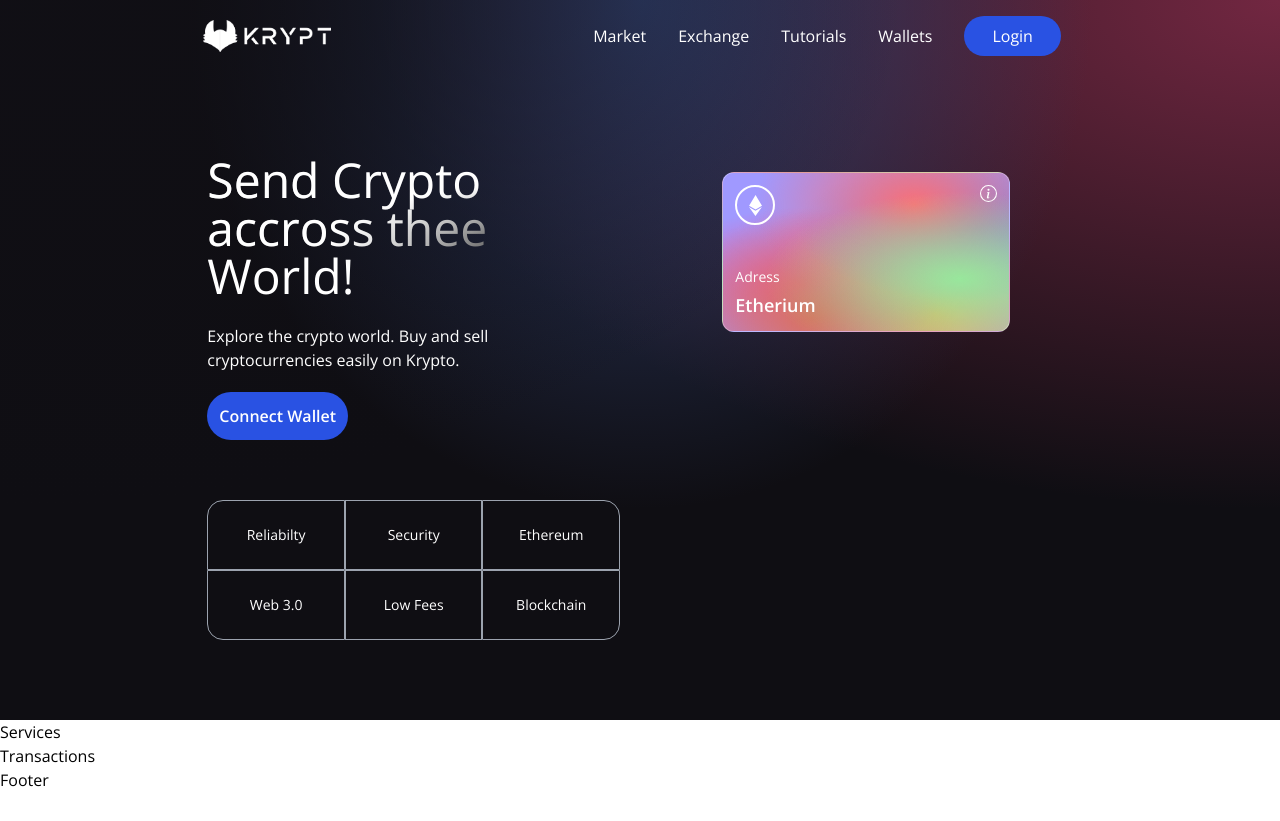
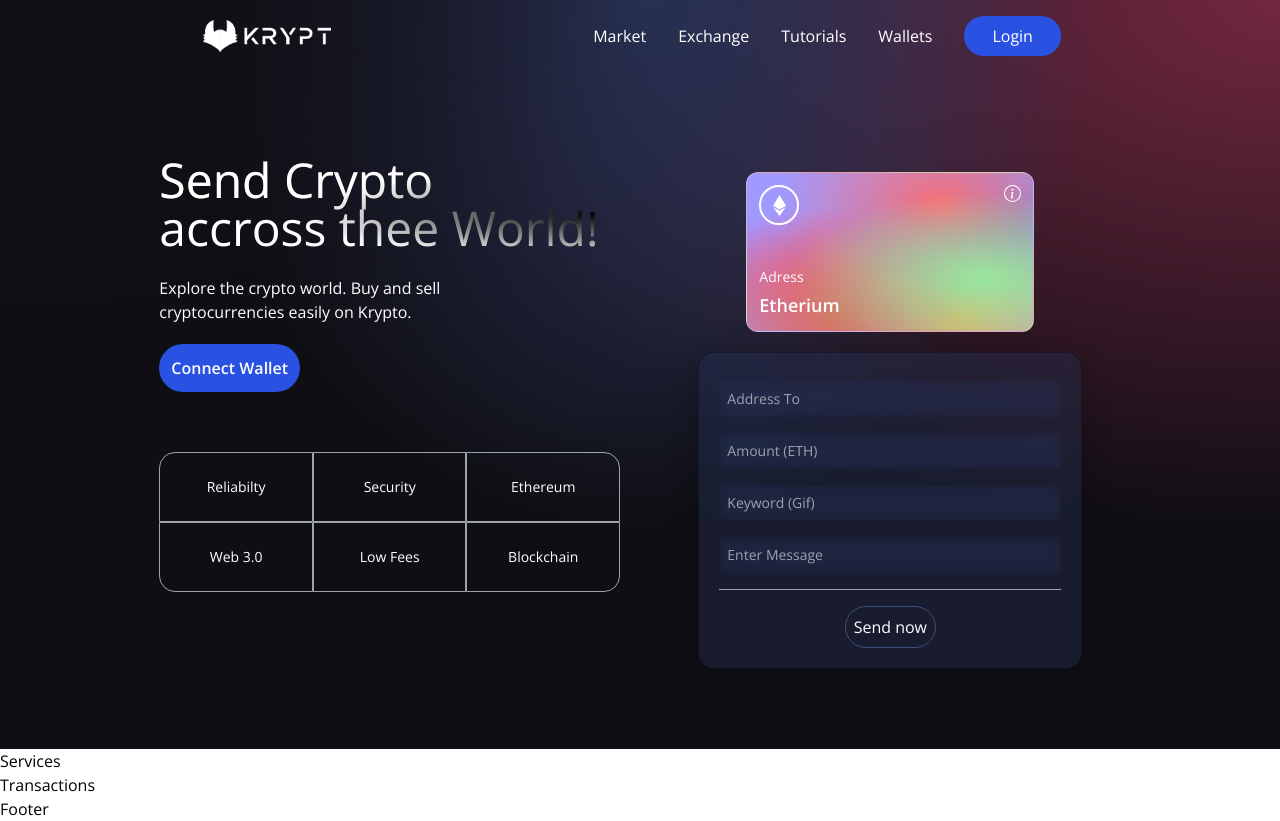
Before and after one commit to priyajd07/20MCA246Main-Project, a React (Vite) app in the folder MES20MCA-2001_ABDUL_HAKEEM_MOIDUKUTTY/crypto_app/client/: page / in a window 1280 px wide. Before the commit the page ends 800 px from the top, so only its background shows below. Built offline with nearby package versions, Linux system fonts and the light colour scheme.

Commit message:
Moving onto implementing Loader component.

```diff
--- a/MES20MCA-2001_ABDUL_HAKEEM_MOIDUKUTTY/crypto_app/client/src/components/Welcome.jsx
+++ b/MES20MCA-2001_ABDUL_HAKEEM_MOIDUKUTTY/crypto_app/client/src/components/Welcome.jsx
@@ -5,11 +5,25 @@
 import { Loader } from "./";
 
 const commonStyles = 'min-h-[70px] sm:px-0 px-2 sm:min-w-[120px] flex justify-center items-center border-[0.5px] border-gray-400 text-sm font-light text-white'
+
+const Input = ({ placeholder, name, type, value, handleChange }) => (
+    <input
+      placeholder={placeholder}
+      type={type}
+      step="0.0001"
+      value={value}
+      onChange={(e) => handleChange(e, name)}
+      className="my-2 w-full rounded-sm p-2 outline-none bg-transparent text-white border-none text-sm white-glassmorphism"
+    />
+  );
+
 const Welcome = () => {
     const connectWallet = () => {
 
     }
+    const handleSubmit = () => {
 
+    }
     return (
         <div className="flex w-full justify-center items-center">
             <div className="flex md:flex-row flex-col items-start justify-between md:p-20 py-12 px-4">
@@ -70,6 +84,27 @@
                             </div>
                         </div>
                     </div>
+                    <div className="p-5 sm:w-96 w-full flex flex-col justify-start items-center blue-glassmorphism">
+                    <Input placeholder="Address To" name="addressTo" type="text" handleChange={() => {}} />
+                    <Input placeholder="Amount (ETH)" name="amount" type="number" handleChange={() => {}} />
+                    <Input placeholder="Keyword (Gif)" name="keyword" type="text" handleChange={() => {}} />
+                    <Input placeholder="Enter Message" name="message" type="text" handleChange={() => {}} />
+
+                    <div className="h-[1px] w-full bg-gray-400 my-2" />
+                    {false ? (
+                        <Loader />
+                    ) : (
+                        <div>
+                        <button
+                  type="button"
+                  onClick={handleSubmit}
+                  className="text-white w-full mt-2 border-[1px] p-2 border-[#3d4f7c] hover:bg-[#3d4f7c] rounded-full cursor-pointer"
+                >
+                  Send now
+                </button>
+                        </div>
+                    )}
+                    </div>
                 </div>
             </div>
 
```
